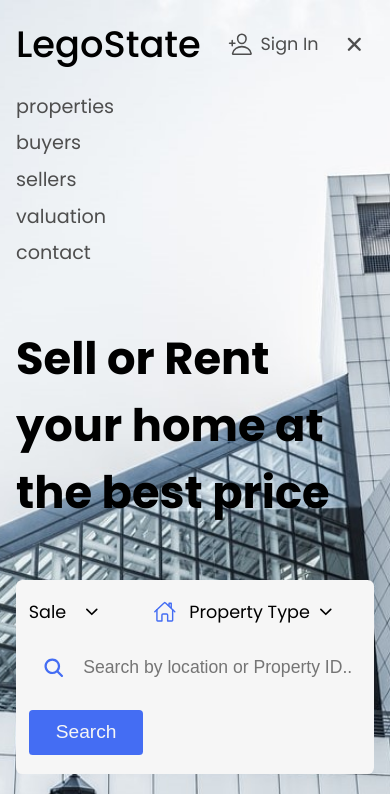
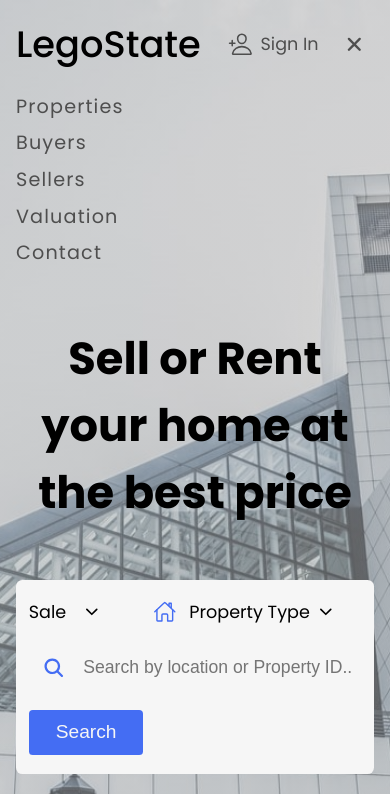
Before and after one commit to justarshad/RealState-Website-1, a plain HTML site: page index.html in a window 390 px wide. Both pictures are taken after a click on the element 354 px from the left and 44 px from the top of the page. Shown: the top 794 px of the page. Drawn offline with nearby package versions, Linux system fonts and the light colour scheme.

Commit message:
adding JS file

```diff
--- a/index.html
+++ b/index.html
@@ -325,49 +325,7 @@
         </div>
     </section>
     <script src="https://cdn.jsdelivr.net/npm/swiper/swiper-bundle.min.js"></script>
-    <script>
-
-
-        var swiper = new Swiper(".mySwiper", {
-            slidesPerView: 3,
-            spaceBetween: 30,
-            loop: true,
-            autoplay: {
-                delay: 4000,
-                disableOnInteraction: false,
-            },
-            pagination: {
-                el: ".swiper-pagination",
-                clickable: true,
-            },
-            breakpoints: {
-                120: {
-                    slidesPerView: 1,
-                },
-                768: {
-                    slidesPerView: 2,
-                    spaceBetween: 20,
-                },
-                1024: {
-                    slidesPerView: 3,
-                    spaceBetween: 30,
-                },
-            },
-        });
-        let menuBtn = document.getElementById('menuBtn');
-
-        menuBtn.addEventListener('click', () => {
-            let resHeader = document.querySelector('.res-header');
-            resHeader.classList.toggle('active');
-
-            if (resHeader.classList.contains('active')) {
-                menuBtn.setAttribute('name', 'close');
-            }
-            else {
-                menuBtn.setAttribute('name', 'menu');
-            }
-        })
-    </script>
+    <script src="main.js"></script>
 </body>
 
 </html>
--- a/style.css
+++ b/style.css
@@ -11,6 +11,7 @@
     --primaryColorHoverd: #5679ed;
     --pureBlack: #000000;
     --gray: #4e4e4e;
+    --darkGray: #151515;
     --lightestGray: #d1d1d1;
     --white: #f6f6f6;
     --PureWhite: #ffffff;
@@ -39,7 +40,6 @@ button {
 
 button:hover {
     background: var(--primaryColorHoverd);
-
 }
 
 a {
@@ -72,11 +72,17 @@ a {
 
 .res-header a {
     margin: .2em 0;
+    letter-spacing:0.06em;
+    text-transform:capitalize;
+}
+.res-header a:hover {
+    color:var(--darkGray);
+    letter-spacing:0.08em;
 }
 
 #home {
     font-size: 1rem;
-    background-image: url(./Images/home-main.jpg);
+    background-image: linear-gradient(#ababab80, #ababab80) , url(./Images/home-main.jpg);
     background-position: center;
     background-repeat: no-repeat;
     background-size: cover;
@@ -108,6 +114,13 @@ a {
     margin: 0 3em;
     display: inline;
 }
+#home header div nav a{
+    letter-spacing:0.06em;
+    text-transform:capitalize;
+}
+#home header div nav a:hover{
+    color:var(--darkGray);
+}
 
 
 #home header div span {
@@ -134,6 +147,7 @@ a {
 
 #home .searchArea {
     display: inline-block;
+    transition: all 0.3s ease;
 }
 
 #home .searchArea .searchBox {
@@ -261,7 +275,6 @@ a {
 #bioData .buttons {
     display: flex;
     gap: .8em;
-
 }
 
 #bioData .buttons ion-icon {
@@ -328,7 +341,7 @@ a {
     gap: .2em;
     align-items: center;
     color: var(--pureBlack);
-    font-size: 1.1em;
+    font-size: .95em;
 }
 
 #rabiso {
@@ -378,6 +391,9 @@ a {
     padding: .3em;
     border-radius: 50%;
     box-shadow: 0 0 0.6em 0.1em var(--lightestGray);
+}
+#rabiso .second .heightLight>div:hover ion-icon {
+    box-shadow: 0 0 0.7em 0.2em var(--lightestGray);
 }
 
 #rabiso .second .heightLight>div span h3 {
@@ -435,7 +451,6 @@ a {
 #last .box h4 {
     font-size: 1.4em;
     color: var(--pureBlack);
-
 }
 
 #last .box p {
@@ -472,17 +487,17 @@ a {
     section {
         padding: 0 2.4rem;
     }
+    #home .mainHeading {
+        font-size: 2.8em;
+        margin: 1.2em 0;
+        max-width: 100%;
+        text-align: center;
+    }
 }
 
 @media (max-width:768px) {
     section {
         padding: 0 2rem;
-    }
-
-    #home .mainHeading {
-        font-size: 2.8em;
-        margin: 1.2em 0;
-        max-width: 100%;
     }
 
     #bioData .main .box {
```
